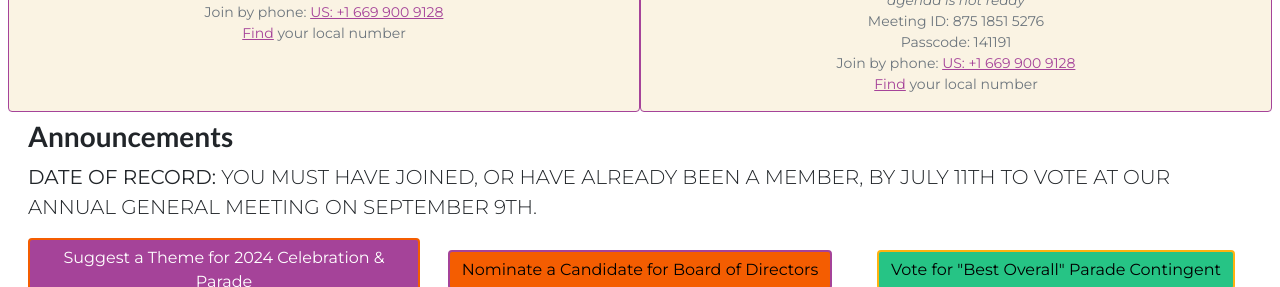
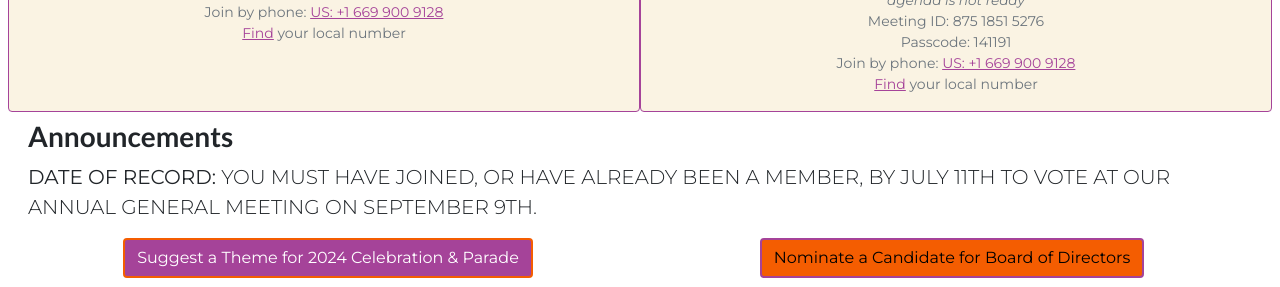
Before and after one commit to sfpride/members, a Jekyll site: the page built from index.html, in a window 1280 px wide and 900 px high, scrolled down 455 px, cut to the strip 0-287 px from the top of the window. Built offline with Jekyll 4.4.1, drawn with Linux system fonts in a browser that asks for light colours; some web fonts are replaced.

Commit message:
parade vote over

```diff
--- a/_includes/announcements.html
+++ b/_includes/announcements.html
@@ -8,4 +8,4 @@
 <div class="col text-center">
     <a href="https://docs.google.com/forms/d/e/1FAIpQLScFISoTkZCJJNmQ53QqOl_B8rft_rplgT6e7nKxanrEbOxmSA/viewform?pli=1" class="btn btn-secondary border border-primary border-2">Nominate a Candidate for Board of Directors</a>
 </div>
-<div class="col text-center"><a href="https://docs.google.com/forms/d/e/1FAIpQLSf3mv-U9shWSeOxjXfUuR9tdxl_opMHpugNBZX79il3ktDH5g/viewform" class="btn btn-success border-warning border border-2">Vote for "Best Overall" Parade Contingent</a></div>
+<!-- <div class="col text-center"><a href="https://docs.google.com/forms/d/e/1FAIpQLSf3mv-U9shWSeOxjXfUuR9tdxl_opMHpugNBZX79il3ktDH5g/viewform" class="btn btn-success border-warning border border-2">Vote for "Best Overall" Parade Contingent</a></div> -->
```
